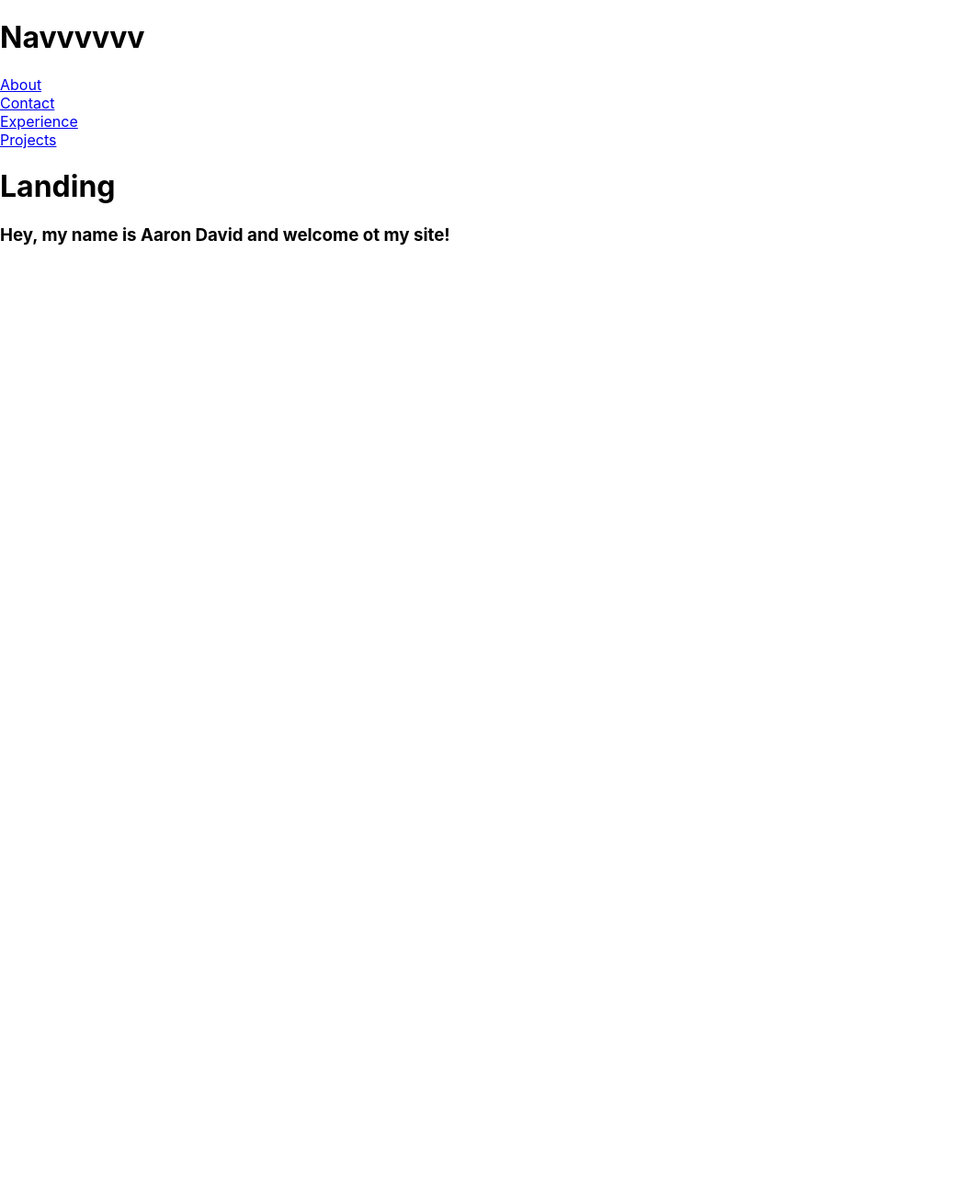
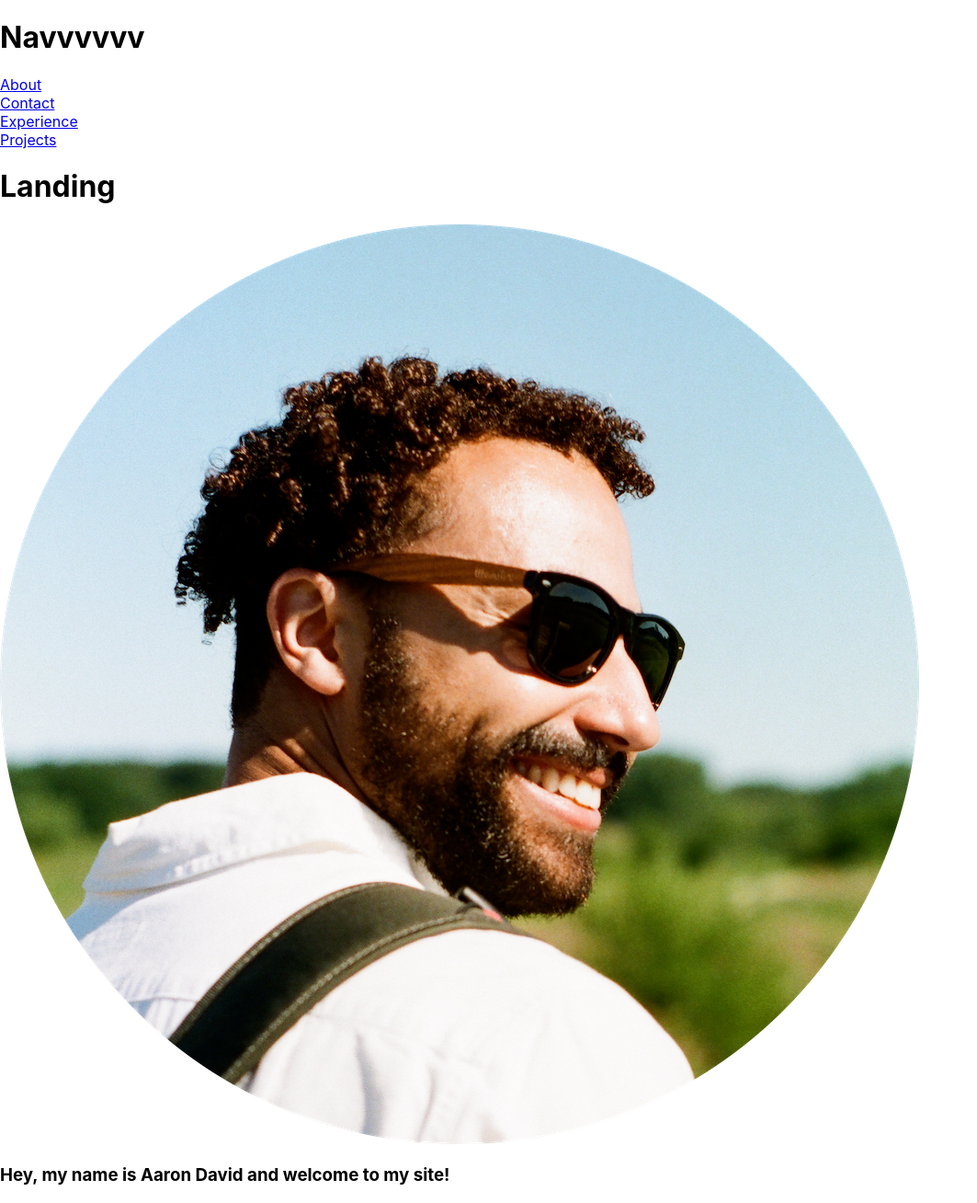
Before and after one commit to ajdavid128/portfolio, a React (Create React App) app: page / in a window 1280 px wide. Shown: the whole page at 92% size, without its empty margins (0-1063 px from the left). Before the commit the page ends 800 px from the top, so only its background shows below. Built offline with nearby package versions, Linux system fonts and the light colour scheme.

Commit message:
added meida folder and image of myself, added img element and image of me to landing page

```diff
--- a/src/Components/Landing.js
+++ b/src/Components/Landing.js
@@ -1,12 +1,17 @@
+import me1 from "../Media/me1.png";
 
 
 
 function Landing() {
     return (
         <>
-        <h1>Landing</h1>
-        <h3>Hey, my name is Aaron David and welcome ot my site!</h3>
-
+            <h1>Landing</h1>
+            <div className="centered">
+                <img src={me1} alt="Aaron David portrait"/>
+            </div>
+            <div className="centered">
+                <h3>Hey, my name is Aaron David and welcome to my site!</h3>
+            </div>
         </>
     )
 }
```
Also changed, not shown: src/Media/me1.png (added).
